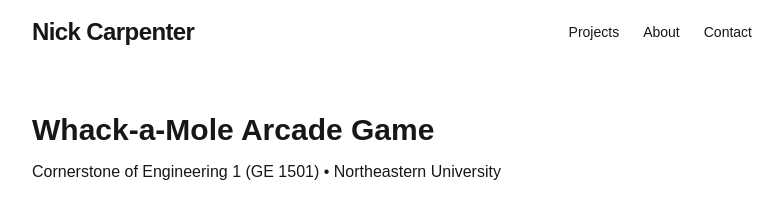
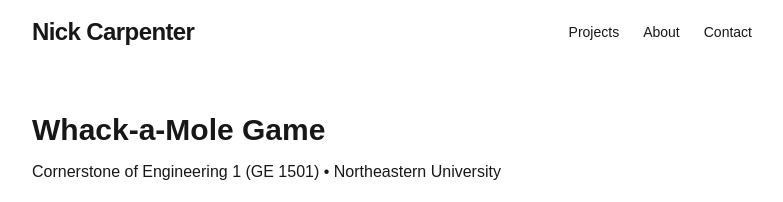
Before and after one commit to nickc32849/personal_website, a Next.js app: page /projects/whack-a-mole in a window 1280 px wide. Shown: the top 202 px of the page, without its empty margins (248-1031 px from the left). Built offline with nearby package versions, Linux system fonts and the light colour scheme.

Commit message:
Rename Whack-a-Mole project across project listings

```diff
--- a/app/data/projects.ts
+++ b/app/data/projects.ts
@@ -7,7 +7,7 @@ export type Project = {
 export const projects: Project[] = [
   {
     slug: "whack-a-mole",
-    title: "Whack-a-Mole: Cornerstone Engineering Group Project",
+    title: "Whack-a-Mole Game",
     description:
       "Built an interactive whack-a-mole style system as a team project, integrating hardware, software, and iterative testing.",
   },
--- a/app/projects/whack-a-mole/page.tsx
+++ b/app/projects/whack-a-mole/page.tsx
@@ -6,7 +6,7 @@ import BackLink from "@/app/components/BackLink";
 export default function WhackAMolePage() {
   return (
     <ProjectLayout
-      title="Whack-a-Mole Arcade Game"
+      title="Whack-a-Mole Game"
       subtitle="Cornerstone of Engineering 1 (GE 1501) • Northeastern University"
       tags={[
         "Raspberry Pi Pico",
```
